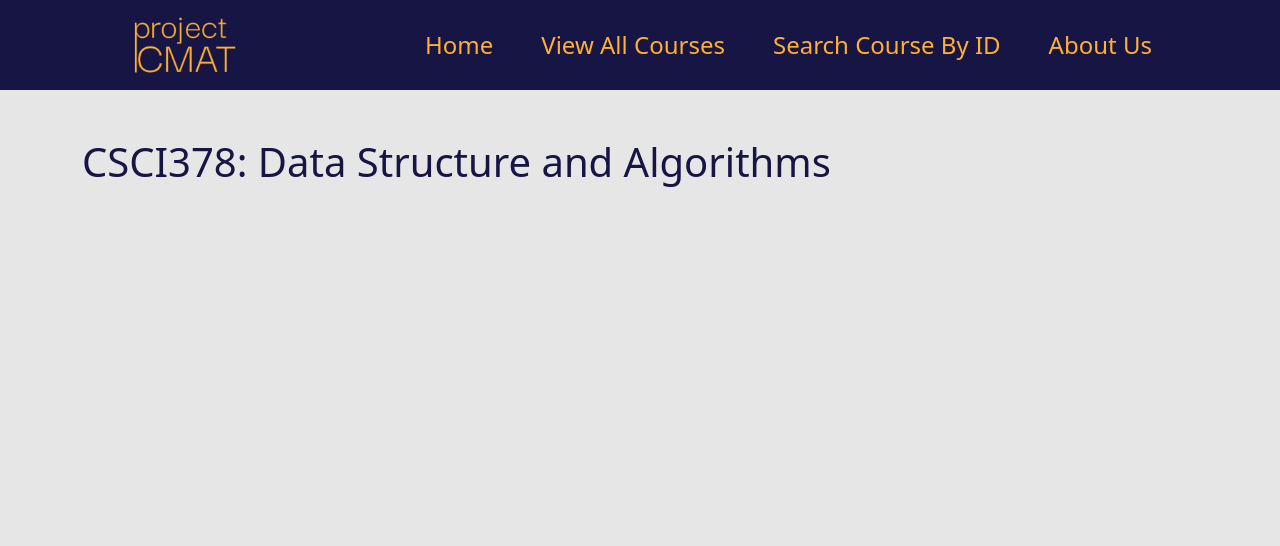
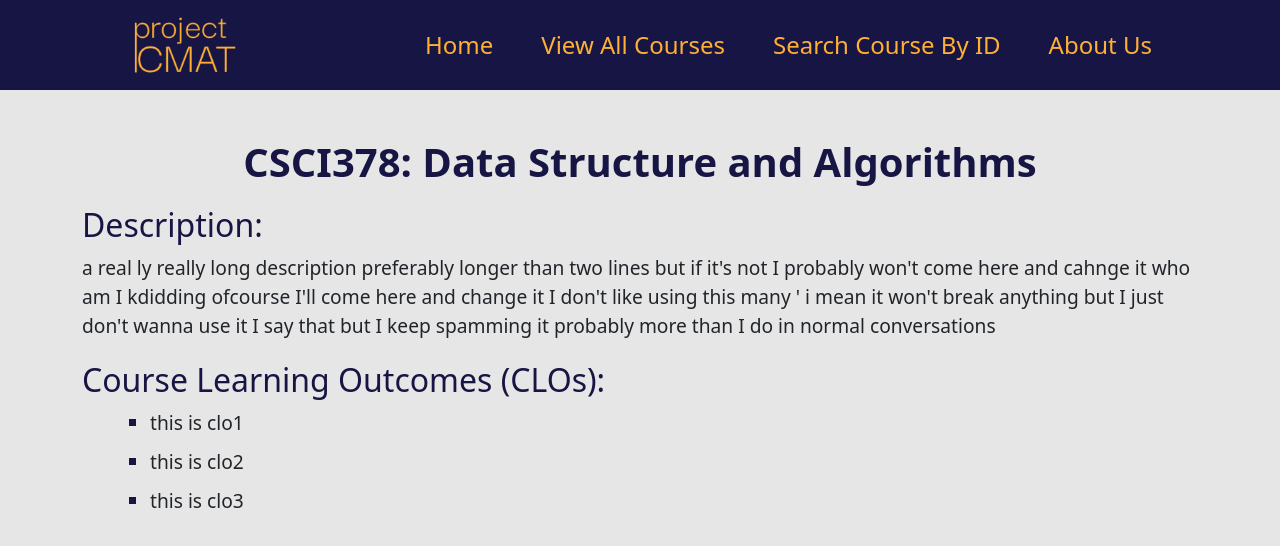
Before and after one commit to omar-alajami/project_cmat, a React (Vite) app: page /Courses/CSCI378 in a window 1280 px wide. Shown: the top 546 px of the page. Built offline with nearby package versions, Linux system fonts and the light colour scheme.

Commit message:
added parts of the coursePage

```diff
--- a/src/assets/courses.js
+++ b/src/assets/courses.js
@@ -1,19 +1,32 @@
 const courses = [
     {
         "id": "CSCI390",
-        "name": "Web and bullshit"
+        "name": "Web and bullshit",
+        "description": "des",
+        "clos": [
+            "this is clo1",
+            "this is clo2"
+        ],
     },
     {
         "id": "CSCI378",
-        "name": "Data Structure and Algorithms"
+        "name": "Data Structure and Algorithms",
+        "description": "a real ly really long description preferably longer than two lines but if it's not I probably won't come here and cahnge it who am I kdidding ofcourse I'll come here and change it I don't like using this many ' i mean it won't break anything but I just don't wanna use it I say that but I keep spamming it probably more than I do in normal conversations",
+        "clos": [
+            "this is clo1",
+            "this is clo2",
+            "this is clo3"
+        ],
     },
     {
         "id": "CSCI380",
-        "name": "Software Engineering"
+        "name": "Software Engineering",
+        "description": "des",
     },
     {
         "id": "CSCI410",
-        "name": "Mobile Applications"
+        "name": "Mobile Applications",
+        "description": "des",
     }
 ];
 
--- a/src/pages/CoursePage.jsx
+++ b/src/pages/CoursePage.jsx
@@ -21,7 +21,7 @@ function CoursePage(){
                 </p>
                 <p className="oneline">
                     If this course exists at LIU but does not have a page here,
-                    let us know by sending an email to <span style={{fontWeight: "bold"}}>omar.r.ajami@gmail.com</span>
+                    let us know by sending an email to <span style={{fontWeight: "bold"}}>22430396@students.liu.edu.lb</span>
                 </p>
                 <div className="butt">
                     <Button name="Go Back to Search" path="/Search"></Button>
@@ -31,8 +31,19 @@ function CoursePage(){
     }
 
     return (
-        <div className="container mt-5">
+        <div className="container mt-5 courseFound">
             <h1>{course.id}: {course.name}</h1>
+            <h2>Description:</h2>
+            <p>{course.description}</p>
+            <h2>Course Learning Outcomes (CLOs):</h2>
+            <ul className="clos">
+                {
+                    course.clos.map((clo, index) => (
+                        <li key={index}>{clo}</li>
+                    ))
+                }
+            </ul>
+
         </div>
     )
 }
--- a/src/styles/specCoursePage.css
+++ b/src/styles/specCoursePage.css
@@ -17,3 +17,31 @@
     text-align: center;
     margin-top: 50px;
 }
+
+.clos{
+    margin-left: 36px;
+    font-size: 1.2em;
+    list-style: square;
+}
+.clos li{
+    margin-top: 10px;
+}
+.clos li::marker{
+    color: #171543;
+}
+
+.courseFound h1{
+    color: #171543;
+    text-align: center;
+    font-weight: bold;
+}
+
+.courseFound h2{
+    margin-top: 20px;
+    color: #171543;
+}
+
+.courseFound p{
+    font-size: 1.2em;
+    margin-top: 10px;
+}
```
